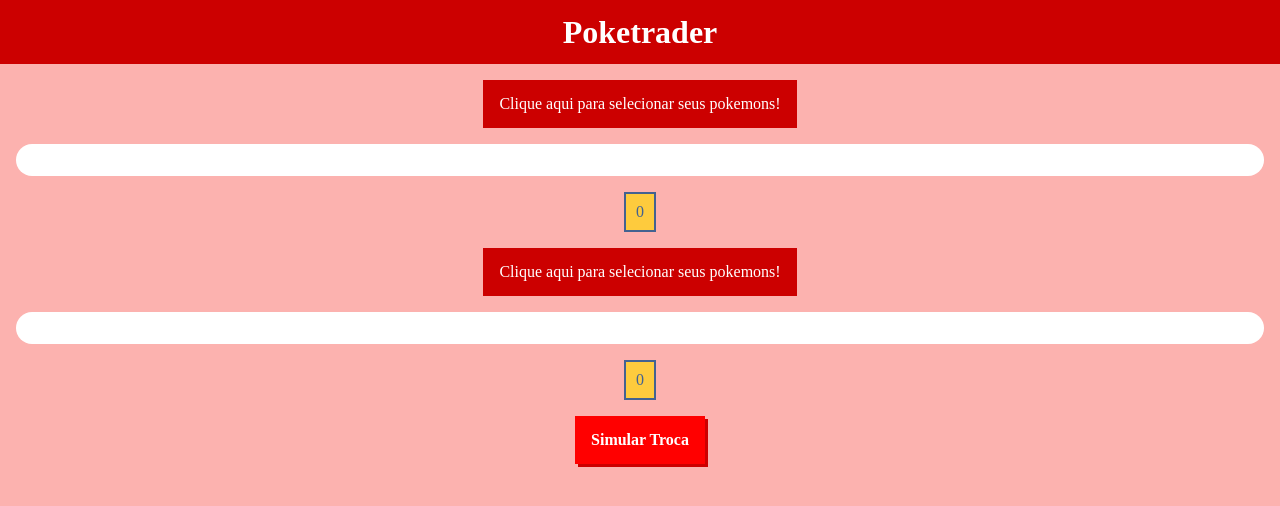
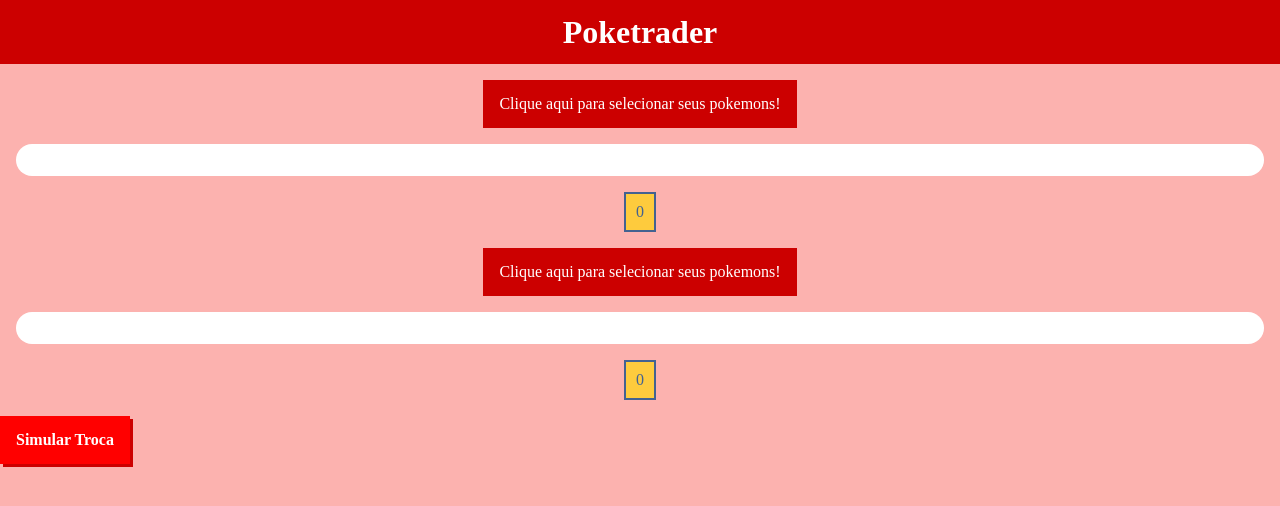
Before and after one commit to samuelfavila/poketrader, a React (Create React App) app: page / in a window 1280 px wide. Shown: the top 506 px of the page. Built offline with nearby package versions, Linux system fonts and the light colour scheme.

Commit message:
Add temporary trade history

```diff
--- a/src/components/PokemonSelectorModal/style.css
+++ b/src/components/PokemonSelectorModal/style.css
@@ -24,13 +24,6 @@
 	top: 0;
 	right: 0;
 	padding: 1em;
-}
-
-.wrapper {
-	display: flex;
-	flex-direction: column;
-	align-items: center;
-	justify-content: center;
 }
 
 .pokemon-list {
--- a/src/components/PokemonSlot/index.jsx
+++ b/src/components/PokemonSlot/index.jsx
@@ -3,20 +3,22 @@
 import PokemonSelectorModal from "../PokemonSelectorModal";
 import PokemonCard from "../PokemonCard";
 
-const PokemonSlot = ({ xpTotal, setXpTotal }) => {
-	const [allPokemons, setAllPokemons] = useState([]);
-	const [loadMore, setLoadMore] = useState(
-		"https://pokeapi.co/api/v2/pokemon?limit=20"
-	);
+const PokemonSlot = ({
+	xpTotal,
+	setXpTotal,
+	allPokemons,
+	setAllPokemons,
+	loadMore,
+	setLoadMore,
+	selectedPokemons,
+	setSelectedPokemons,
+}) => {
 	const [isOpen, setIsOpen] = useState(false);
-	const [selectedPokemons, setSelectedPokemons] = useState([]);
 	const [message, setMessage] = useState("");
 	const [xpMessage, setXpMessage] = useState(0);
 	const [instruction, setInstruction] = useState(
 		"Clique aqui para selecionar seus pokemons!"
 	);
-
-	// const elemnentSelectedPokemons = document.querySelector('.selected-pokemons');
 
 	function selectPokemon(pokemon) {
 		setInstruction("Clique aqui para trocar sua combinação");
@@ -57,7 +59,6 @@
 			</h2>
 			<div className="selected-pokemons">
 				{selectedPokemons.map(({ id }, index) => {
-					// console.log(allPokemons, pokemonId);
 					const pokemon = allPokemons[id - 1];
 					return (
 						<PokemonCard
--- /dev/null
+++ b/src/components/PokemonTradeInfo/index.jsx
@@ -0,0 +1,13 @@
+import React from "react";
+import "./style.css";
+
+const PokemonTradeInfo = ({ name, baseXp }) => {
+	return (
+		<div className="pokemon-info">
+			<h3>{name}</h3>
+			<small>Base XP: {baseXp}</small>
+		</div>
+	);
+};
+
+export default PokemonTradeInfo;
--- /dev/null
+++ b/src/components/Trade/index.jsx
@@ -0,0 +1,46 @@
+import React, { useState } from "react";
+import "./style.css";
+import PokemonTradeInfo from "../PokemonTradeInfo";
+import TradeButton from "../TradeButton";
+
+const Trade = ({
+	onClick,
+	selectedPokemonsFirstCombination,
+	selectedPokemonsSecondCombination,
+	allPokemons,
+	tradeValue,
+}) => {
+	const style = tradeValue + " trade";
+
+	return (
+		<>
+			<TradeButton onClick={onClick} />
+			<div className="trade-container">
+				<div className="trade">
+					{selectedPokemonsFirstCombination.map(({ id }, index) => {
+						const pokemon = allPokemons[id - 1];
+						return (
+							<PokemonTradeInfo
+								key={index}
+								name={pokemon.name}
+								baseXp={pokemon.base_experience}
+							/>
+						);
+					})}
+					{selectedPokemonsSecondCombination.map(({ id }, index) => {
+						const pokemon = allPokemons[id - 1];
+						return (
+							<PokemonTradeInfo
+								key={index}
+								name={pokemon.name}
+								baseXp={pokemon.base_experience}
+							/>
+						);
+					})}
+				</div>
+			</div>
+		</>
+	);
+};
+
+export default Trade;
--- a/src/pages/home/index.jsx
+++ b/src/pages/home/index.jsx
@@ -3,8 +3,21 @@
 import Header from "../../components/Header";
 import PokemonSlot from "../../components/PokemonSlot";
 import TradeButton from "../../components/TradeButton";
+import Trade from "../../components/Trade";
 
 const Home = () => {
+	const [allPokemons, setAllPokemons] = useState([]);
+	const [loadMore, setLoadMore] = useState(
+		"https://pokeapi.co/api/v2/pokemon?limit=20"
+	);
+	const [
+		selectedPokemonsFirstCombination,
+		setSelectedPokemonsFirstCombination,
+	] = useState([]);
+	const [
+		selectedPokemonsSecondCombination,
+		setSelectedPokemonsSecondCombination,
+	] = useState([]);
 	const [xpFirstCombination, setXpFirstCombination] = useState(0);
 	const [xpSecondCombination, setXpSecondCombination] = useState(0);
 	const [resultMessage, setResultMessage] = useState("");
@@ -35,15 +48,38 @@
 				<PokemonSlot
 					xpTotal={xpFirstCombination}
 					setXpTotal={setXpFirstCombination}
+					allPokemons={allPokemons}
+					setAllPokemons={setAllPokemons}
+					loadMore={loadMore}
+					setLoadMore={setLoadMore}
+					selectedPokemons={selectedPokemonsFirstCombination}
+					setSelectedPokemons={setSelectedPokemonsFirstCombination}
 				/>
 				<PokemonSlot
 					xpTotal={xpSecondCombination}
 					setXpTotal={setXpSecondCombination}
+					allPokemons={allPokemons}
+					setAllPokemons={setAllPokemons}
+					loadMore={loadMore}
+					setLoadMore={setLoadMore}
+					selectedPokemons={selectedPokemonsSecondCombination}
+					setSelectedPokemons={setSelectedPokemonsSecondCombination}
 				/>
 			</div>
-			<div className="wrapper">
-				<p className="result-message">{resultMessage}</p>
-				<TradeButton onClick={simulateTrade} />
+
+			<p className="result-message">{resultMessage}</p>
+
+			<div className="history-container">
+				<Trade
+					onClick={simulateTrade}
+					selectedPokemonsFirstCombination={
+						selectedPokemonsFirstCombination
+					}
+					selectedPokemonsSecondCombination={
+						selectedPokemonsSecondCombination
+					}
+					allPokemons={allPokemons}
+				/>
 			</div>
 		</div>
 	);
```
Also changed, not shown: src/components/PokemonTradeInfo/style.css (added), src/components/Trade/style.css (added).
